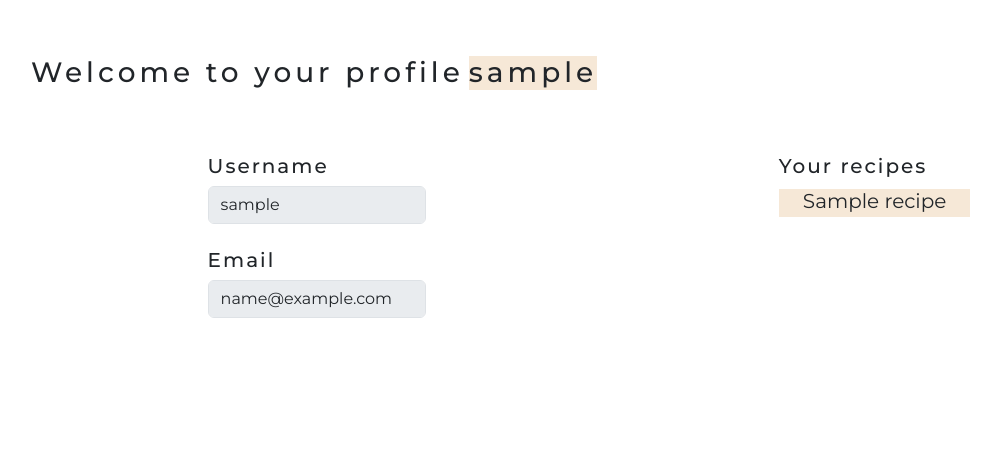
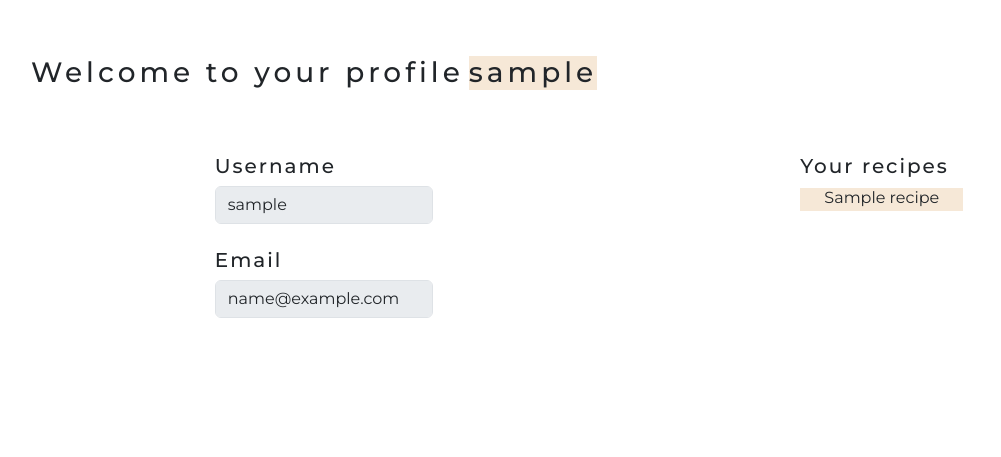
Before and after one commit to AlexTensorer/Ali-s-Kitchen, a Node server app: page /profile in a window 1280 px wide. Shown: the part 75-532 px from the top of the page, without its empty margins (51-1052 px from the left). Run offline with Node 20, Linux system fonts and the light colour scheme; a user stored in the database is signed in; tables that the repository leaves empty hold one stand-in row (values such as "Sample post"); some libraries are stand-ins or nearby versions.

Commit message:
profile update

```diff
--- a/app/views/profile.ejs
+++ b/app/views/profile.ejs
@@ -16,6 +16,7 @@
 
       <label class="form-label h5 muted" style="letter-spacing: 2px;" for="email">Email</label>
       <input class="form-control mb-4" type="text" disabled id="email" value="<%= user.email %>">
+
       <% } %>
 
     </div>
@@ -26,7 +27,7 @@
         <% for (const recipe of recipes) { %>
         <ul style="list-style-type: none; padding-left: 0;">
           <li>
-            <a class="fs-5 ps-4 pe-4 pb-1"
+            <a class="fs-7 ps-4 pe-4 pb-1"
               style="text-decoration: none; color: inherit; background-color: rgba(238, 210, 176, 0.5); "
               href="/category/<%=recipe.category_id%>"><%= recipe.title %></a>
           </li>
@@ -35,6 +36,7 @@
       </article>
     </div>
 
+
   </main>
 
 </div>
```
